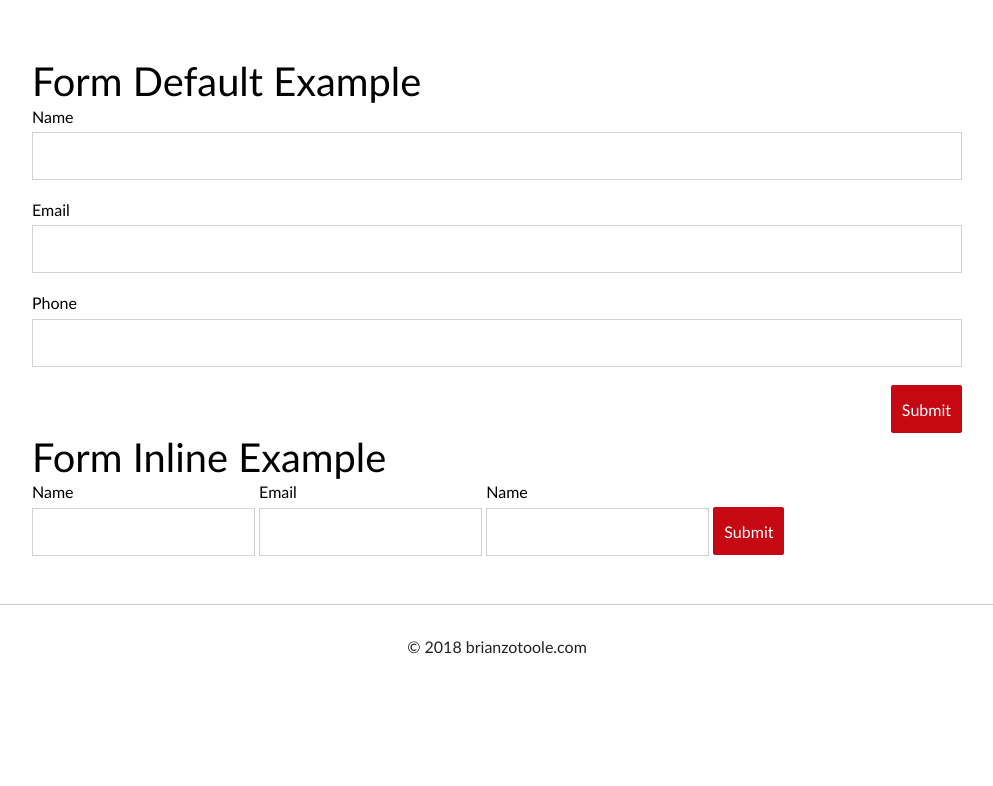
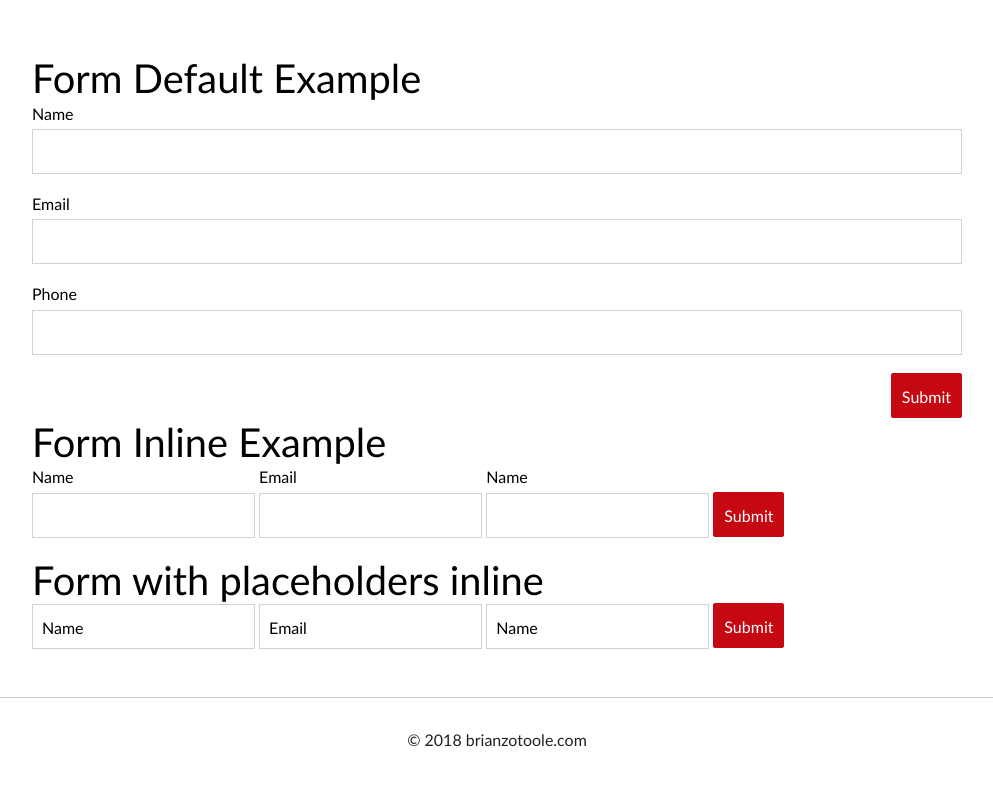
Before and after one commit to brianotoole/bem-webpack-boiler, a website built with webpack: page index.html in a window 1280 px wide. Shown: the part 1326-2112 px from the top of the page, without its empty margins (143-1136 px from the left). Before the commit the page ends 2035 px from the top, so only its background shows below. Built offline with nearby package versions, Linux system fonts and the light colour scheme.

Commit message:
add inline form with inline placeholders

```diff
--- a/index.html
+++ b/index.html
@@ -162,6 +162,31 @@
                 </div>
             </div>
 
+            <div class="row-flex">
+                <div class="row-flex__md-12">
+                    <h2>Form with placeholders inline</h2>
+
+                    <form class="form form-inline form-inline-placeholders" action="">
+                        <div class="form-group">
+                            <label class="form__label">Name</label>
+                            <input type="text" name="name" id="name">
+                        </div>
+                        <div class="form-group">
+                            <label class="form__label">Email</label>
+                            <input type="text" name="email" id="email">
+                        </div>
+                        <div class="form-group">
+                            <label class="form__label">Name</label>
+                            <input type="text" name="name" id="name">
+                        </div>
+                        <div class="form-group">
+                            <a href="" class="btn btn--primary btn--submit">Submit</a>
+                        </div>
+                    </form>
+
+                </div>
+            </div>
+
         </div>
     </section>
 
--- a/src/scss/layouts/_buttons.scss
+++ b/src/scss/layouts/_buttons.scss
@@ -1,11 +1,12 @@
 /*********************************************************
     Buttons
 *********************************************************/
+
 .btn {
     display: inline-block;
     padding: 0 rem(10);
-  height: 3rem;
-  line-height: 3rem;
+    height: rem(45);
+    line-height: rem(45);
     font-size: font-scale(0);
     color: $color-white;
     background-color: $color-primary;
@@ -16,38 +17,36 @@
     white-space: nowrap;
     cursor: pointer;
     transition: all 0.2s linear;
-  &:hover, &:focus {
+    &:hover,
+    &:focus {
         text-decoration: none;
         color: $color-white;
         background-color: $color-primary-dark;
     }
-
     &--secondary {
         background-color: $color-secondary;
         border-color: $color-secondary;
-    &:hover, &:focus {
+        &:hover,
+        &:focus {
             background-color: $color-secondary-dark;
         }
     }
-
     &--muted {
         color: $color-primary;
         background-color: transparent;
         border-color: $color-primary;
-    &:hover, &:focus {
+        &:hover,
+        &:focus {
             background-color: $color-primary;
             border-color: $color-primary-dark;
         }
     }
-
     &--large {
         padding: rem(15) rem(25);
         font-size: rem(18);
     }
-
     &--disabled {
         opacity: 0.8;
         cursor: not-allowed;
     }
-
 }
--- a/src/scss/modules/_form.scss
+++ b/src/scss/modules/_form.scss
@@ -21,14 +21,13 @@ input[type='search'],
 input[type='tel'],
 input[type='text'],
 input[type='url'],
-textarea,
-{
+textarea {
     display: inline-block;
     width: 100%;
+    height: rem(45);
+    line-height: rem(45);
     margin-bottom: rem(18);
     padding: 0 rem(10);
-    height: 3rem;
-    line-height: 3rem;
     font-family: inherit;
     font-size: 1rem;
     color: $color-body;
@@ -74,7 +73,20 @@ textarea {
         display: inline-block;
     }
     input {
-        flex: 1;
         width: auto;
     }
 }
+
+// Form inline placehoders
+.form-inline-placeholders {
+    .form-group input:focus {
+        position: relative;
+        background: white;
+    }
+    .form-group label {
+        position: absolute;
+        line-height: 3rem;
+        padding-left: rem(10);
+        pointer-events: none; //allows click into
+    }
+}
```
Also changed, not shown: dist/css/style.css. Lines whose indentation alone changed are shown as unchanged.
